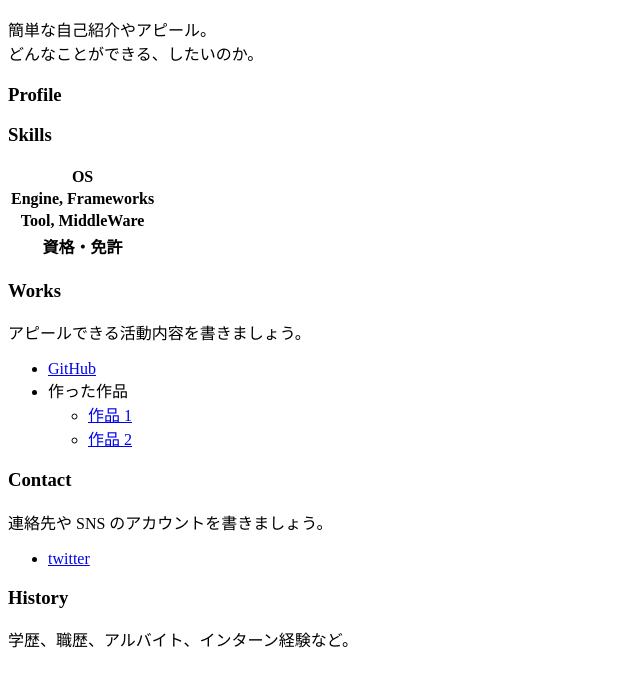
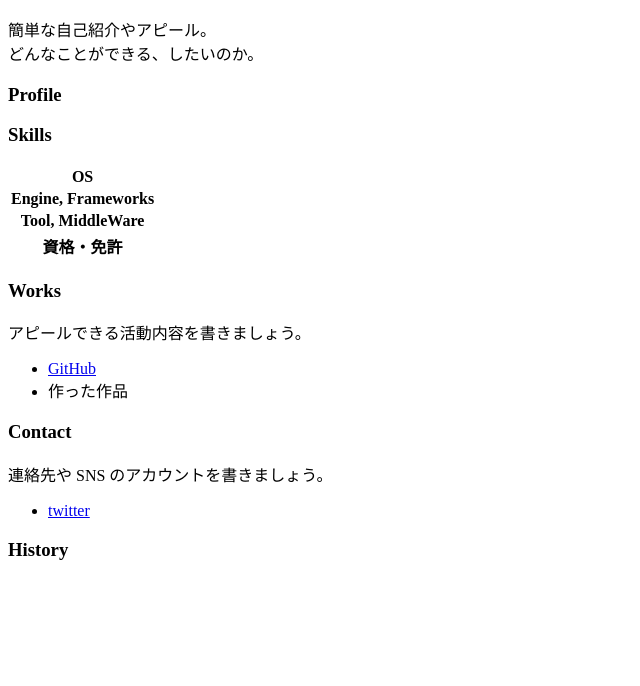
Before and after one commit to zigsss/zigsss.github.io, a plain HTML site: page index.html in a window 1280 px wide. Shown: the part 110-796 px from the top of the page, without its empty margins (0-640 px from the left). Drawn offline with Linux system fonts and the light colour scheme.

Commit message:
Update index.html

```diff
--- a/index.html
+++ b/index.html
@@ -45,8 +45,6 @@
       <li>
         作った作品
         <ul>
-          <li><a href="https://example.com/">作品 1</a></li>
-          <li><a href="https://example.com/">作品 2</a></li>
         </ul>
       </li>
     </ul>
@@ -58,7 +56,7 @@
     </ul>
 
     <h3>History</h3>
-    <p>学歴、職歴、アルバイト、インターン経験など。</p>
+    <p></p>
     <table>
 
     </table>
```
